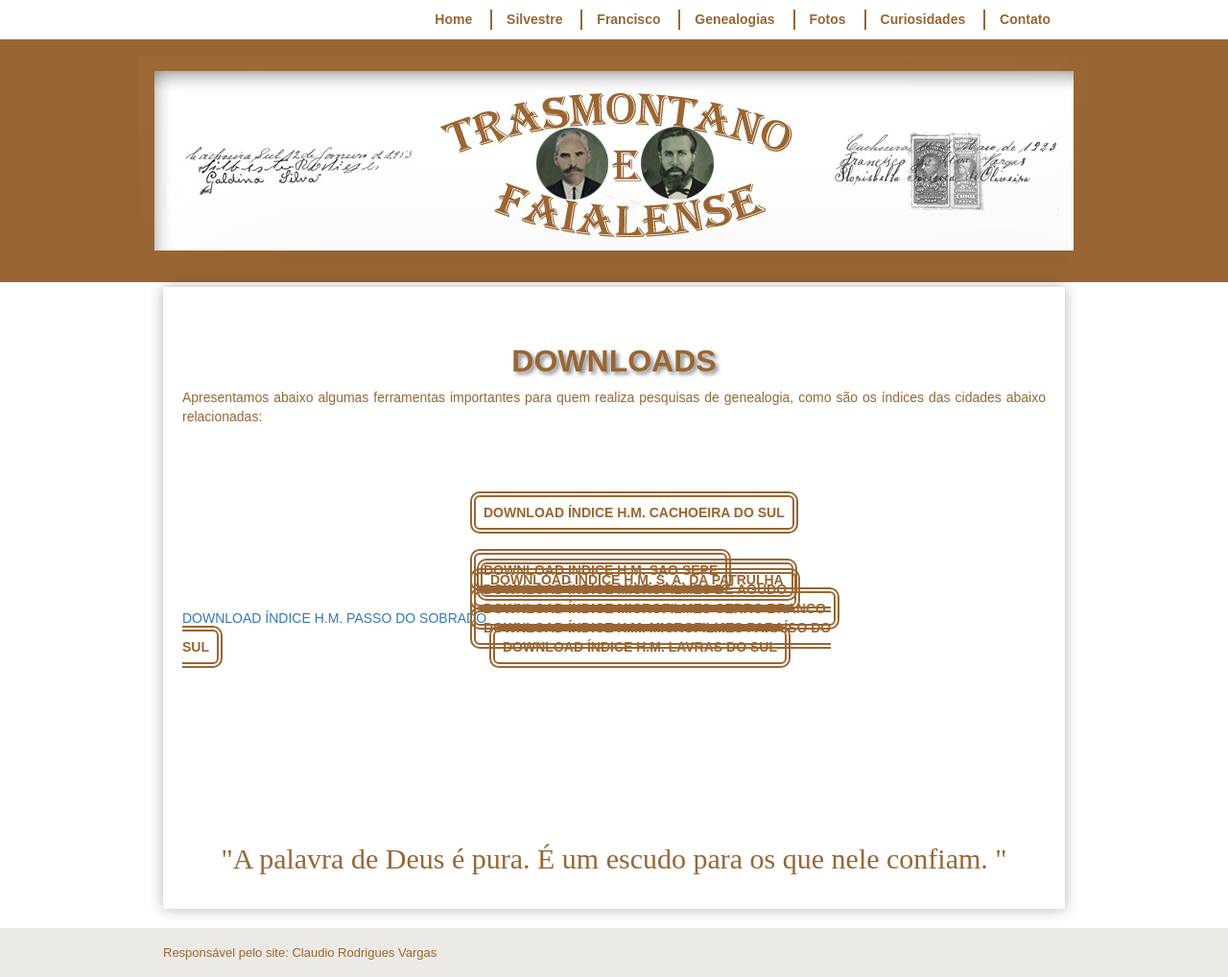
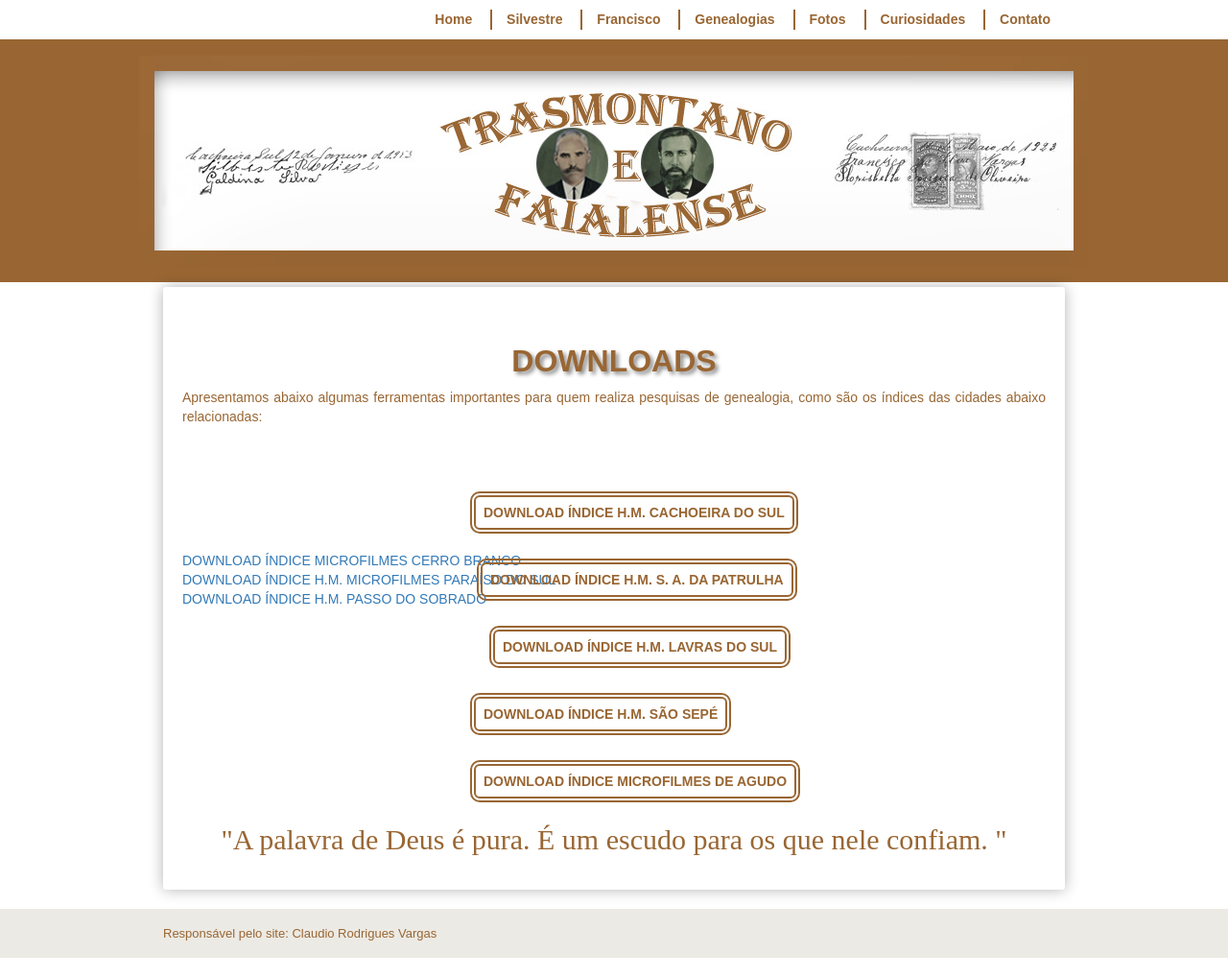
Before and after one commit to claudiovargas1955/claudiovargas1955.github.io, a Jekyll site: the page built from _pages/downloads.html, in a window 1280 px wide. Shown: the whole page at 96% size. Built offline with Jekyll 4.4.1, drawn with Linux system fonts in a browser that asks for light colours; some web fonts are replaced.

Commit message:
Update downloads.html

```diff
--- a/_pages/downloads.html
+++ b/_pages/downloads.html
@@ -29,7 +29,7 @@ title:  "DOWNLOADS"
 			 margin-left:320px;
             }
 
-	 .indsap{position:relative;
+	 .indsap {position:relative;
 	                           top:100px;
 			 border-radius: 10px 10px 10px 10px;
 			 border:6px double;
@@ -43,7 +43,7 @@ title:  "DOWNLOADS"
 
             }
 
-.indcs, .indlcs, .indlds, .indlfs, .indlgs, .indlgs {position:relative;
+           .indcs {position:relative;
 	                         top:50px;
                        border-radius: 10px 10px 10px 10px;
 	                      border:6px double;
@@ -55,6 +55,73 @@ title:  "DOWNLOADS"
 	                 font-weight:bold;
 	                 margin-left:300px;
             }
+
+	 .indlcs {position:relative;
+	                         top:200px;
+                       border-radius: 10px 10px 10px 10px;
+	                      border:6px double;
+                        padding-left:8px;
+	                 padding-top:8px;
+                      padding-bottom:8px;
+                       padding-right:8px;
+                               color:#996633;
+	                 font-weight:bold;
+	                 margin-left:300px;
+            }
+
+	 .indlds {position:relative;
+	                         top:250px;
+                       border-radius: 10px 10px 10px 10px;
+	                      border:6px double;
+                        padding-left:8px;
+	                 padding-top:8px;
+                      padding-bottom:8px;
+                       padding-right:8px;
+                               color:#996633;
+	                 font-weight:bold;
+	                 margin-left:300px;
+            }
+
+	 .indfs {position:relative;
+	                         top:300px;
+                       border-radius: 10px 10px 10px 10px;
+	                      border:6px double;
+                        padding-left:8px;
+	                 padding-top:8px;
+                      padding-bottom:8px;
+                       padding-right:8px;
+                               color:#996633;
+	                 font-weight:bold;
+	                 margin-left:300px;
+            }
+
+
+	 .indgs {position:relative;
+	                         top:350px;
+                       border-radius: 10px 10px 10px 10px;
+	                      border:6px double;
+                        padding-left:8px;
+	                 padding-top:8px;
+                      padding-bottom:8px;
+                       padding-right:8px;
+                               color:#996633;
+	                 font-weight:bold;
+	                 margin-left:300px;
+            }
+
+	 .indhs {position:relative;
+	                         top:400px;
+                       border-radius: 10px 10px 10px 10px;
+	                      border:6px double;
+                        padding-left:8px;
+	                 padding-top:8px;
+                      padding-bottom:8px;
+                       padding-right:8px;
+                               color:#996633;
+	                 font-weight:bold;
+	                 margin-left:300px;
+            }
+
 
 
 </style>
```
Lines whose indentation alone changed are shown as unchanged.
